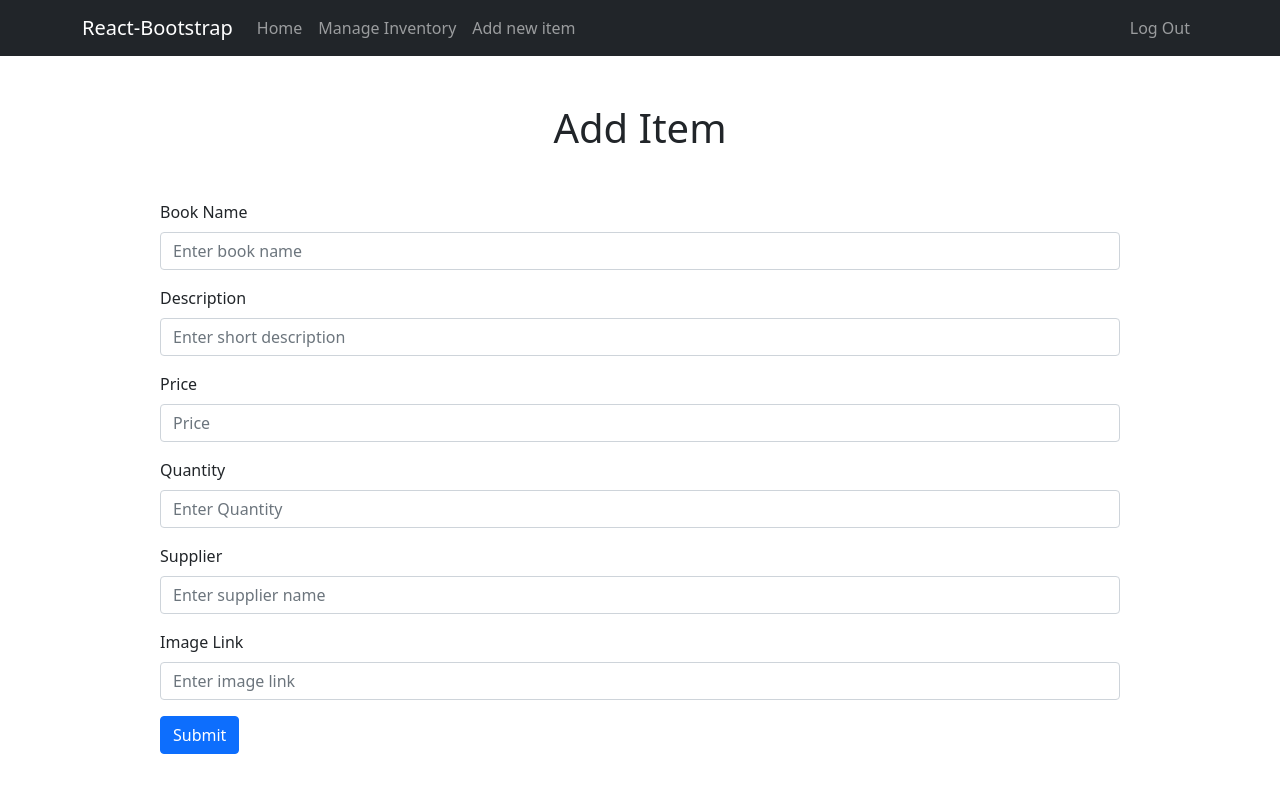
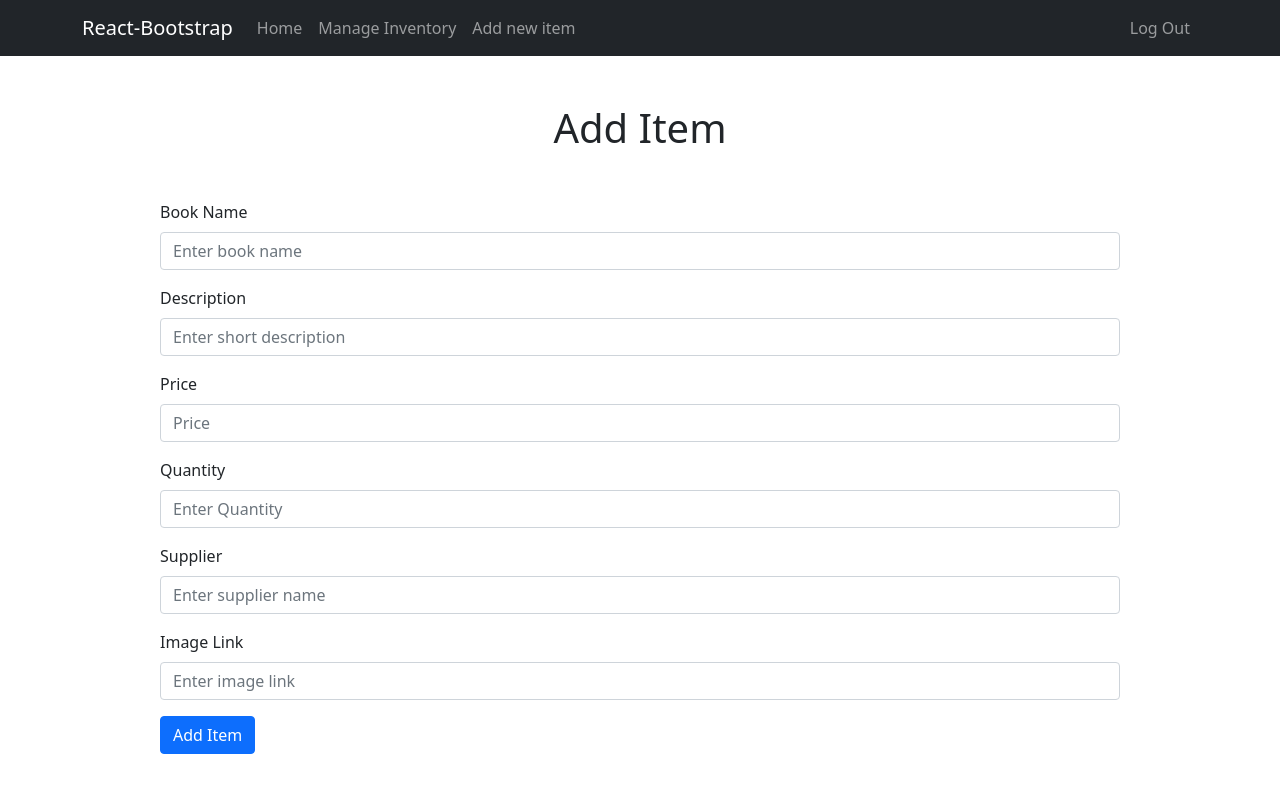
Before and after one commit to samiulislam09/warehouse-management-client-side, a React (Create React App) app: page /additem in a window 1280 px wide. Shown: the top 792 px of the page. Built offline with nearby package versions, Linux system fonts and the light colour scheme; no server answers; sample sign-in values are in the browser's storage.

Commit message:
added add item functionality

```diff
--- a/src/components/AddItem/AddItem.js
+++ b/src/components/AddItem/AddItem.js
@@ -1,45 +1,70 @@
 import React from 'react'
 import { Button, Form } from 'react-bootstrap'
+import { toast, ToastContainer } from 'react-toastify';
 
 function AddItem() {
+  const addItemHandler = (event)=>{
+    event.preventDefault();
+    const name = event.target.bookname.value;
+    const desc = event.target.desc.value;
+    const price = event.target.price.value;
+    const qty = event.target.qty.value;
+    const supplier = event.target.supplier.value;
+    const img = event.target.img.value;
+    const data = {name, desc, price, qty, supplier, img}
+    toast('item added')
+    const url = `http://localhost:5000/product`;
+    fetch(url, {
+      method:"POST",
+      headers:{
+        'content-type':'application/json'
+      },
+      body: JSON.stringify(data)
+    })
+    .then(res=>res.json())
+    .then(result =>{
+      console.log(result)
+    })
+  }
   return (
     <div>
       <h1 className='text-center my-5'>Add Item</h1>
-      <Form className='w-75 mx-auto'>
-        <Form.Group className="mb-3" controlId="formBasicEmail">
+      <Form onSubmit={addItemHandler} className='w-75 mx-auto'>
+        <Form.Group className="mb-3">
           <Form.Label>Book Name</Form.Label>
-          <Form.Control type="text" placeholder="Enter book name" />
+          <Form.Control name='bookname' type="text" placeholder="Enter book name" />
         </Form.Group>
 
-        <Form.Group className="mb-3" controlId="formBasicPassword">
+        <Form.Group className="mb-3">
           <Form.Label>Description</Form.Label>
-          <Form.Control type="text" placeholder="Enter short description" />
+          <Form.Control name='desc' type="text" placeholder="Enter short description" />
         </Form.Group>
 
-        <Form.Group className="mb-3" controlId="formBasicPassword">
+        <Form.Group className="mb-3" >
           <Form.Label>Price</Form.Label>
-          <Form.Control type="text" placeholder="Price" />
+          <Form.Control name='price' type="text" placeholder="Price" required />
         </Form.Group>
 
-        <Form.Group className="mb-3" controlId="formBasicPassword">
+        <Form.Group className="mb-3" >
           <Form.Label>Quantity</Form.Label>
-          <Form.Control type="text" placeholder="Enter Quantity" />
+          <Form.Control name='qty' type="text" placeholder="Enter Quantity" required />
         </Form.Group>
 
-        <Form.Group className="mb-3" controlId="formBasicPassword">
+        <Form.Group className="mb-3" >
           <Form.Label>Supplier</Form.Label>
-          <Form.Control type="text" placeholder="Enter supplier name" />
+          <Form.Control name='supplier' type="text" placeholder="Enter supplier name" required />
         </Form.Group>
 
-        <Form.Group className="mb-3" controlId="formBasicPassword">
+        <Form.Group className="mb-3" >
           <Form.Label>Image Link</Form.Label>
-          <Form.Control type="text" placeholder="Enter image link" />
+          <Form.Control name='img' type="text" placeholder="Enter image link" required />
         </Form.Group>
 
         <Button variant="primary" type="submit">
-          Submit
+          Add Item
         </Button>
     </Form>
+    <ToastContainer></ToastContainer>
     </div>
   )
 }
--- a/src/components/RequireAuth/RequireAuth.js
+++ b/src/components/RequireAuth/RequireAuth.js
@@ -1,9 +1,8 @@
 import { async } from '@firebase/util';
 import React from 'react'
-import { ToastContainer } from 'react-bootstrap';
 import { useAuthState, useSendEmailVerification } from 'react-firebase-hooks/auth';
 import { Navigate, useLocation } from 'react-router-dom';
-import { toast } from 'react-toastify';
+import { toast, ToastContainer } from 'react-toastify';
 import { auth } from '../../firebase.init';
 import Loading from '../Loading/Loading';
 
```
